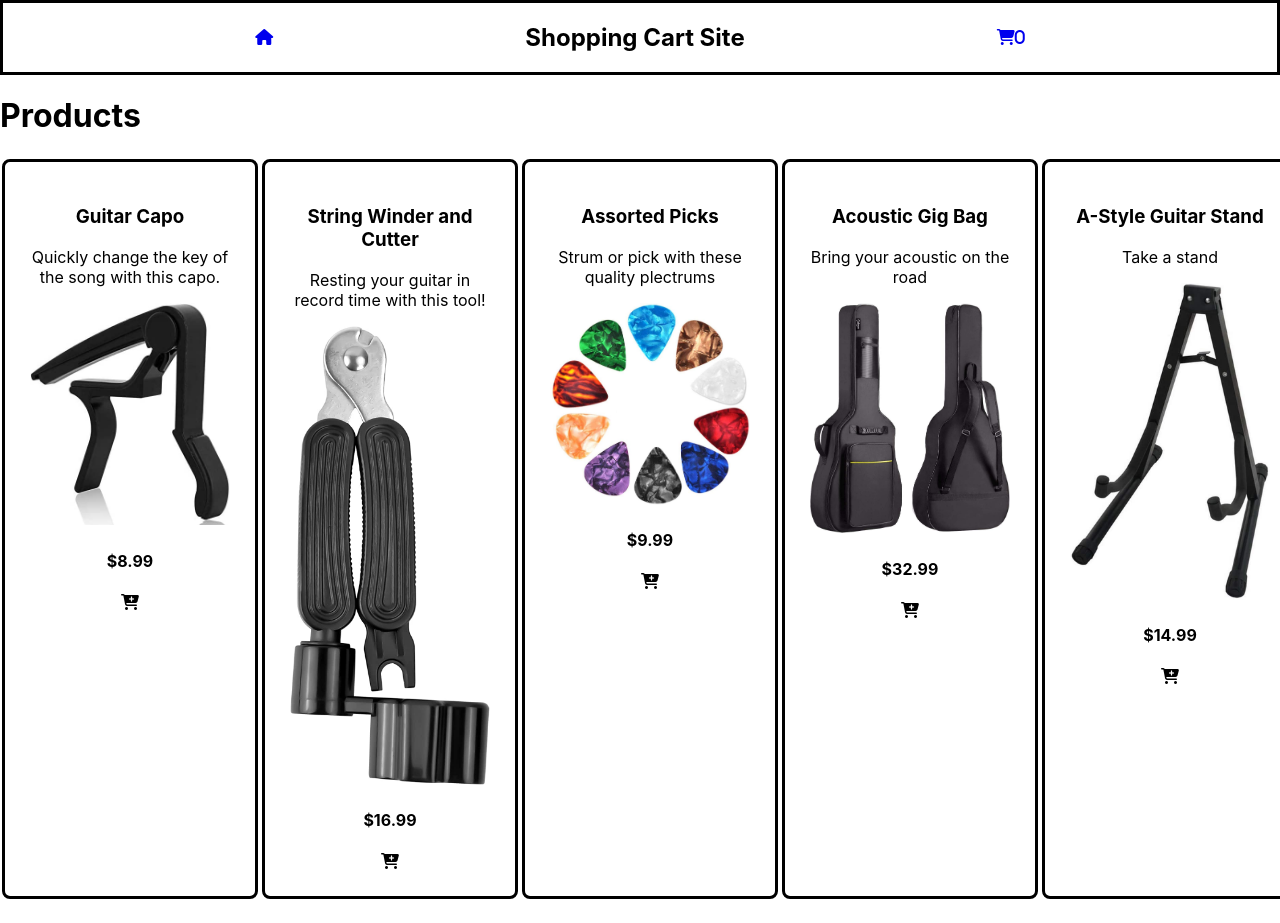
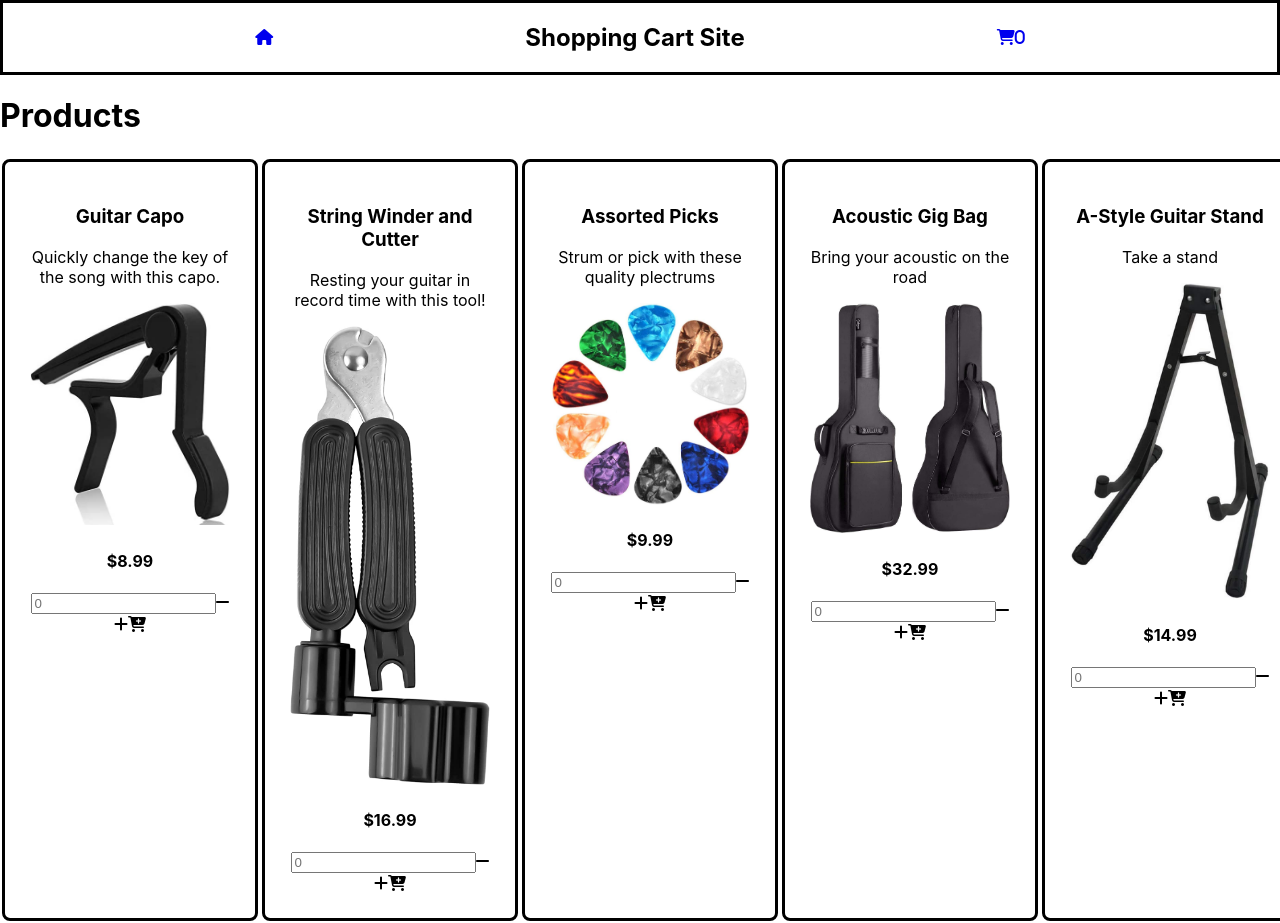
Before and after one commit to sethakirafeldman/shopping-cart, a React (Create React App) app: page /home in a window 1280 px wide. Before the commit the page ends 901 px from the top, so only its background shows below. Built offline with nearby package versions, Linux system fonts and the light colour scheme.

Commit message:
some app logic

```diff
--- a/src/App.js
+++ b/src/App.js
@@ -7,7 +7,43 @@ import data from "./data.js";
 
 function App() {
 
+  const [itemCount, setItemCount] = useState({});
   const [cartCount, setCartCount] = useState(0);
+
+  const handleChange = (event) => {
+    console.log(event.target.parentElement.id)
+    setItemCount(event.target.value);
+    setItemCount({
+      "name": event.target.parentElement.id,
+      "quantity": event.target.value
+    })
+
+  }
+
+  const handleIncrement = (event, operator) => {
+    let parent = event.target.parentElement;
+    let input = parent.querySelector('.quantity-input');
+
+    if (input.value > 0) {
+      if (operator == "minus") {
+        input.value--;
+      }
+      else {
+        input.value++;
+      }
+    }
+    else {
+      if (operator =="plus") {
+        input.value++
+      }
+    }
+  }
+
+  const addToCart = () => {
+    let temp = Number(itemCount.quantity);
+    // updates cart number
+    setCartCount((prevState)=> prevState + temp);
+  }
 
   return (
     <div className="App">
@@ -17,7 +53,12 @@ function App() {
       <Routes>
         <Route>
           <Route path = "/" element={<Navigate to ="/home"/>}></Route>
-          <Route path = "/home" element = {<Home data = {data} />} />
+          <Route path = "/home" element = {<Home
+            data = {data}
+            handleChange = {handleChange}
+            addToCart = {addToCart}
+            handleIncrement = {handleIncrement}
+          />} />
           <Route path = "/cart" element = {<CartPage />} />
         </Route>
       </Routes>
--- a/src/components/Home.js
+++ b/src/components/Home.js
@@ -5,7 +5,12 @@ const Home = (props) =>{
 
     return (
     <>
-        <ProductCard data = {props.data}/>
+        <ProductCard
+            data = {props.data}
+            handleChange = {props.handleChange}
+            addToCart = {props.addToCart}
+            handleIncrement = {props.handleIncrement}
+        />
     </>
     )
 }
--- a/src/components/ProductCard.js
+++ b/src/components/ProductCard.js
@@ -10,7 +10,9 @@ const ProductCard = (props) => {
             return (
                 <div
                 className="product-card"
-                key = {item.index}>
+                key = {item.index}
+                id={`item-${item.index}`}
+                >
                     <h3>{item.name}</h3>
                     <p>{item.description}</p>
                     <img
@@ -19,8 +21,32 @@ const ProductCard = (props) => {
                         src={item.src}
                     />
                     <h4>{`$${item.price}`}</h4>
-                    <i className="fa-solid fa-cart-plus"></i>
+                    <div
+                        className="quantity"
+                        id={`product-${item.index}`}
+                        >
+                        <input
+                            className ="quantity-input"
+                            type= "number"
+                            placeholder="0"
+                            onChange={(event) => (props.handleChange(event))}
+                            ></input>
+                        <i
+                            className="fa-solid fa-minus"
+                            onClick={(event, operator)=>(props.handleIncrement(event, "minus"))}
 
+                            >
+                            </i>
+                        <i
+                            className="fa-solid fa-plus"
+                            onClick={(event, operator) => (props.handleIncrement(event, "plus"))}
+
+                        ></i>
+                        <i
+                            className="fa-solid fa-cart-plus"
+                            onClick={props.addToCart}
+                             ></i>
+                    </div>
                 </div>
             )
         })}
```
